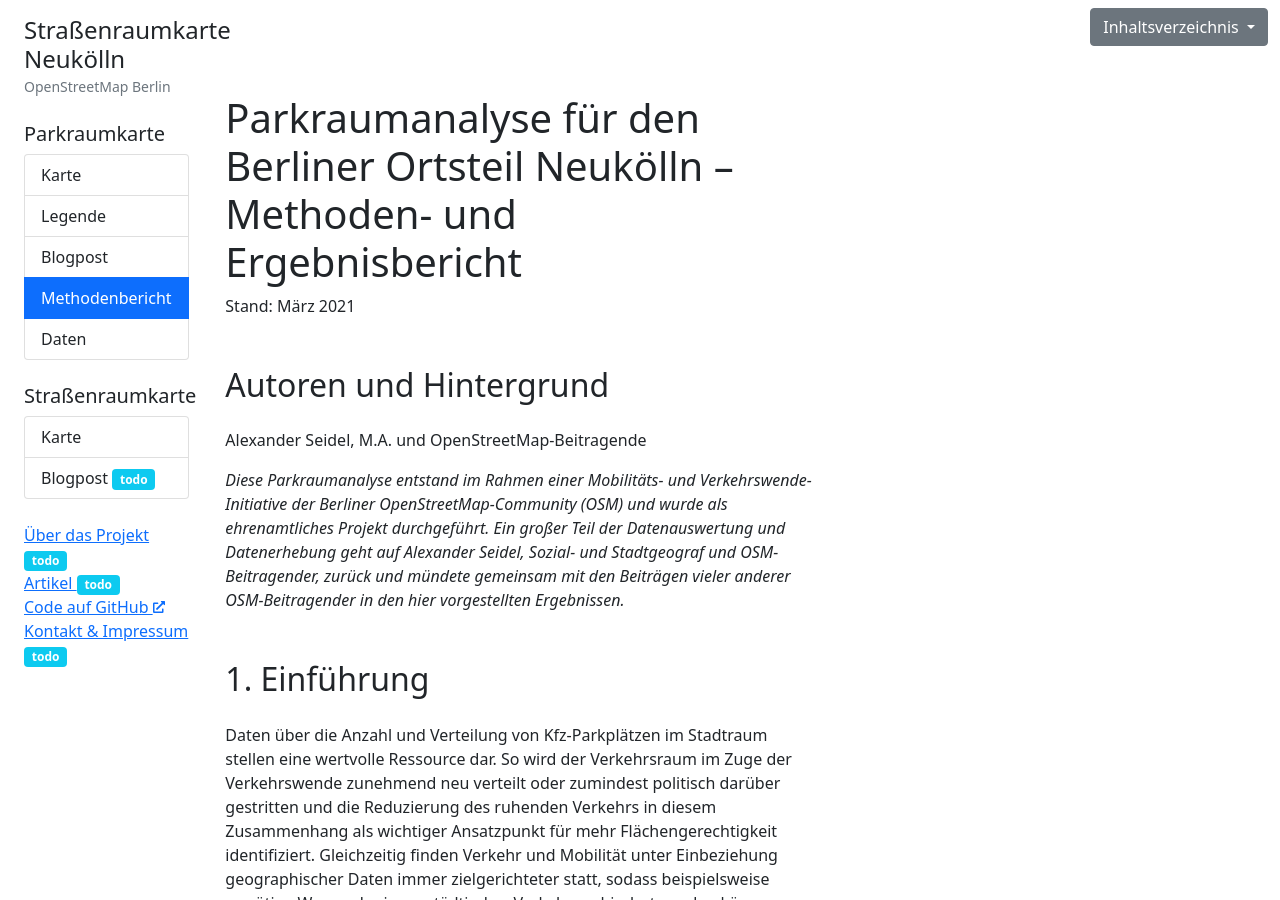
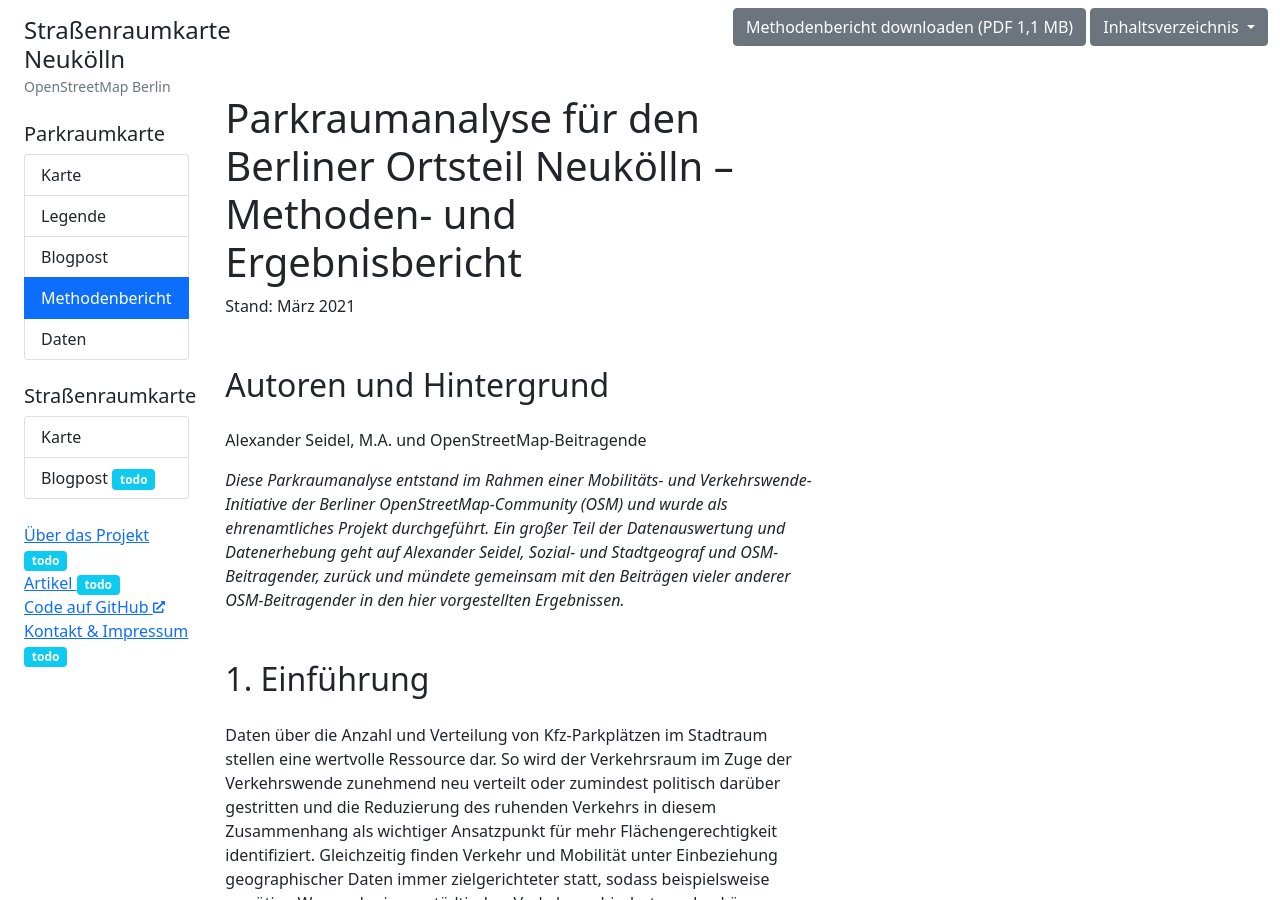
Before and after one commit to osmberlin/strassenraumkarte-neukoelln, a Jekyll site: the page built from parkraumkarte/report.md, in a window 1280 px wide and 900 px high. Built offline with Jekyll 4.4.1, drawn with Linux system fonts in a browser that asks for light colours.

Commit message:
Add download to report

```diff
--- a/_layouts/page.html
+++ b/_layouts/page.html
@@ -5,11 +5,17 @@ layout: default
 <link rel="stylesheet" href="{{ '/css/linkify-headlines.css' | relative_url }}">
 <script async src="{{ '/javascript/linkify-headlines.js' | relative_url }}"></script>
 
-{% if page.show_legend %}
-  <div class="row mt-2 mb-5 d-print-none">
-    <div class="col-auto me-auto"></div>
-    <div class="col-auto">
-      <div class="dropdown">
+{% if page.show_legend or page.download.path %}
+<div class="row mt-2 mb-5 d-print-none">
+  <div class="col-auto me-auto"></div>
+  <div class="col-auto">
+      {% if page.download.path %}
+      <a class="btn btn-secondary" href="{{ page.download.path | relative_path }}">
+        {{ page.download.link_text | default: 'Download' }}
+      </a>
+      {% endif %}
+      {% if page.show_legend %}
+      <div class="dropdown d-inline-block ">
         <button class="btn btn-secondary dropdown-toggle" type="button" data-bs-toggle="dropdown"
           aria-expanded="false">
           Inhaltsverzeichnis
@@ -17,6 +23,7 @@ layout: default
         <!-- https://github.com/allejo/jekyll-toc -->
         {% include toc.html html=content h_min=2 class='dropdown-menu' anchor_class='dropdown-item' %}
       </div>
+      {% endif %}
     </div>
   </div>
 {% endif %}
--- a/parkraumkarte/report.md
+++ b/parkraumkarte/report.md
@@ -7,6 +7,9 @@ image:
   alt:
 show_legend: true
 menu_highlight: report
+download:
+  path: methodenbericht-2021-03.pdf
+  link_text: Methodenbericht downloaden (PDF 1,1 MB)
 ---
 
 # Parkraumanalyse für den Berliner Ortsteil Neukölln – Methoden- und Ergebnisbericht
```
Also changed, not shown: 2 other files.
